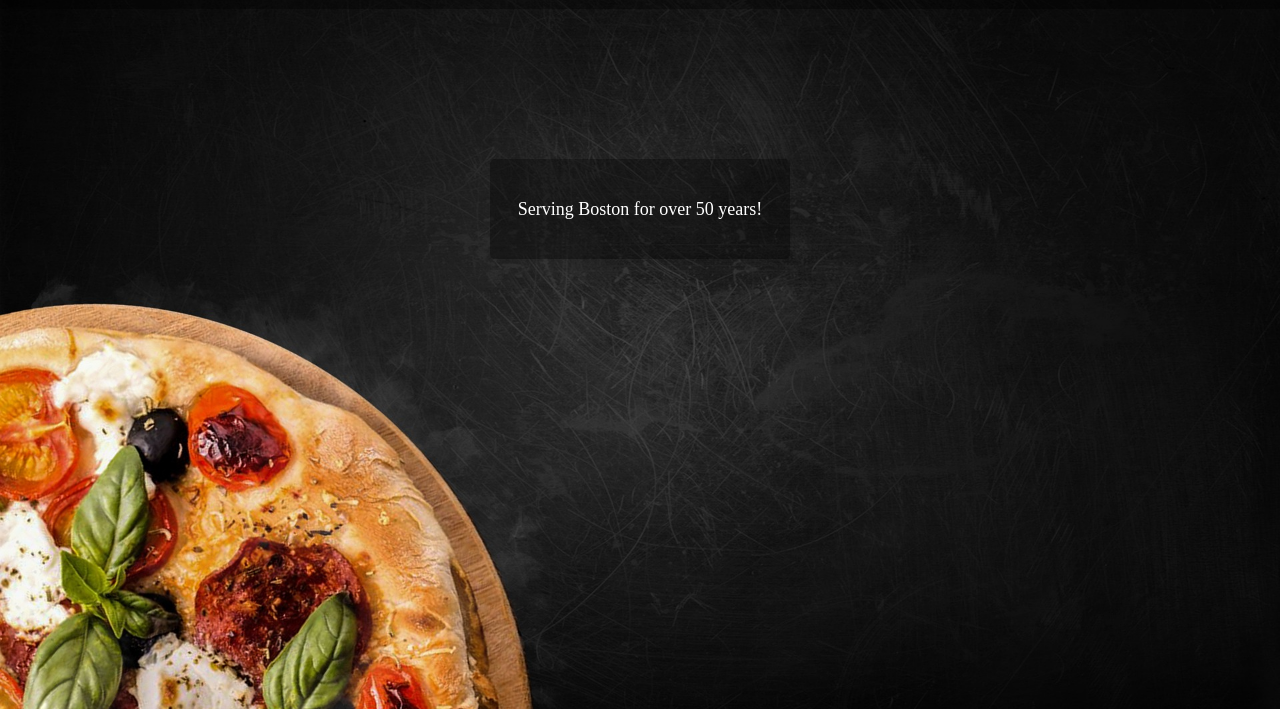
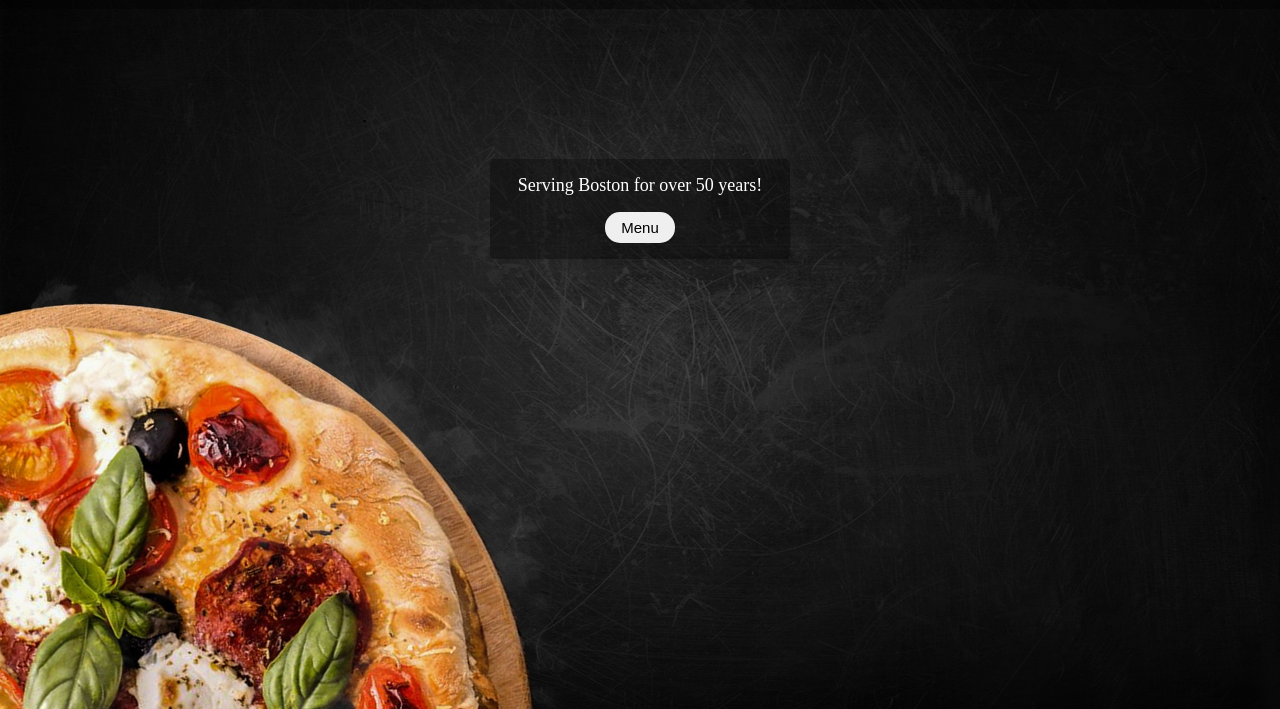
Before and after one commit to jwjepson/restaurant-page, a website: page dist/index.html in a window 1280 px wide. Shown: the part 91-800 px from the top of the page. Drawn offline with Linux system fonts and the light colour scheme.

Commit message:
style menu button

```diff
--- a/src/styles.css
+++ b/src/styles.css
@@ -41,7 +41,8 @@ body {
     color: white;
     border-radius: 5px;
     display: flex;
-    justify-content: center;
+    flex-direction: column;
+    justify-content: space-evenly;
     align-items: center;
     background-color: rgba(0,0,0,0.3);
 }
@@ -51,3 +52,11 @@ body {
     justify-content: center;
     margin-top: 150px;
 }
+
+.menu-button {
+    font-size: 15px;
+    border-radius: 1em;
+    padding: 7px;
+    width: 70px;
+    border: none;
+}
```
Also changed, not shown: dist/main.js.
